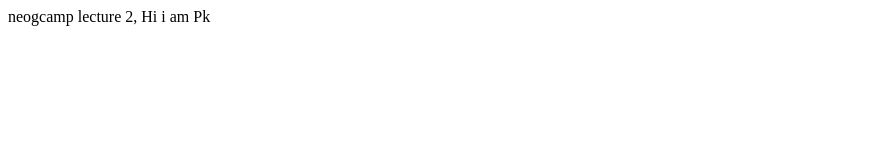
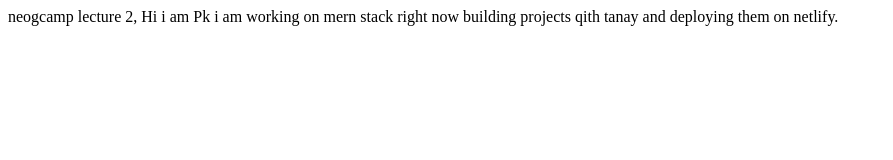
Before and after one commit to pkamra97/Student_portfolio, a plain HTML site: page index.html in a window 1280 px wide. Shown: the whole page, without its empty margins (0-893 px from the left). Drawn offline with Linux system fonts and the light colour scheme.

Commit message:
refactor : changes in text

```diff
--- a/index.html
+++ b/index.html
@@ -8,5 +8,7 @@
 </head>
 <body>
 neogcamp lecture 2, Hi i am Pk
+i am working on mern stack right now building projects qith tanay
+and deploying them on netlify.
 </body>
 </html>
```
